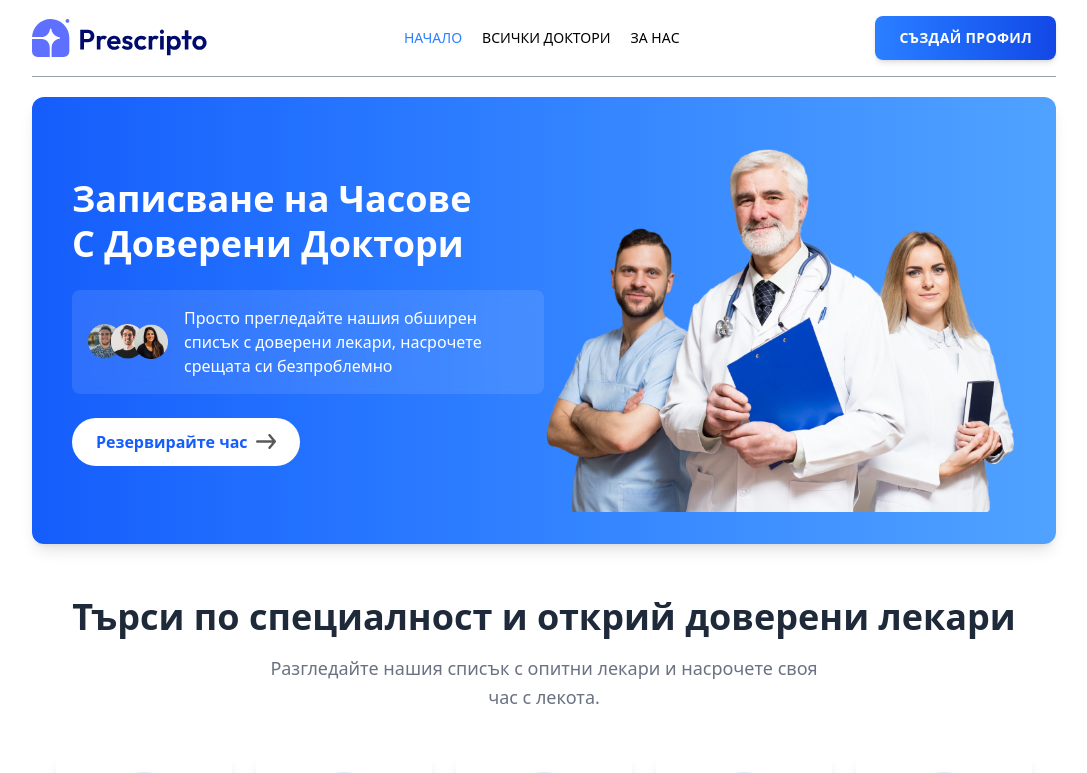
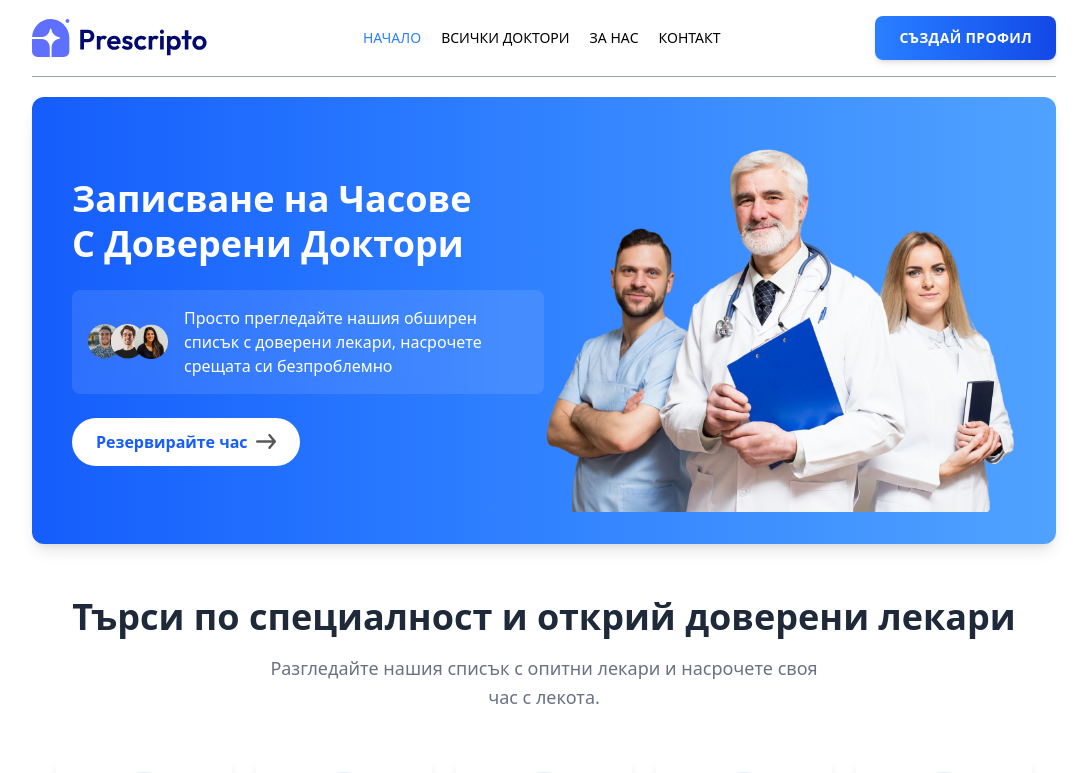
Before and after one commit to asenchochev/my-react-app, a React (Vite) app in the folder frontend/: page / in a window 1280 px wide. Shown: the top 773 px of the page, without its empty margins (96-1183 px from the left). Built offline with nearby package versions, Linux system fonts and the light colour scheme.

Commit message:
added Contact to navbar

```diff
--- a/frontend/src/components/NavBar.jsx
+++ b/frontend/src/components/NavBar.jsx
@@ -24,6 +24,9 @@ const NavBar = () => {
         </NavLink>
         <NavLink to="/about" className={({ isActive }) => isActive ? "text-blue-500" : ""}>
           <li className="py-1">ЗА НАС</li>
+        </NavLink>
+        <NavLink to="/contact" className={({ isActive }) => isActive ? "text-blue-500" : ""}>
+          <li className="py-1">КОНТАКТ</li>
         </NavLink>
       </ul>
       <div className="flex items-center gap-5">
```
